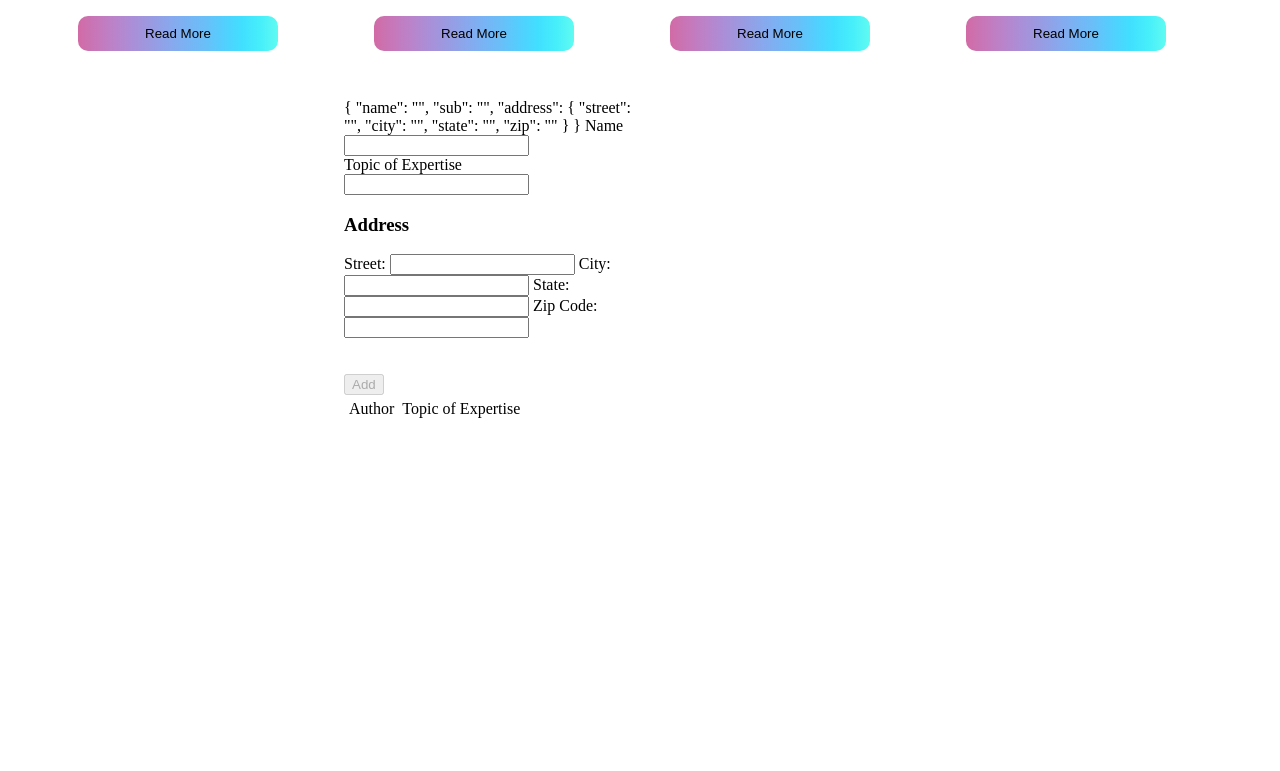
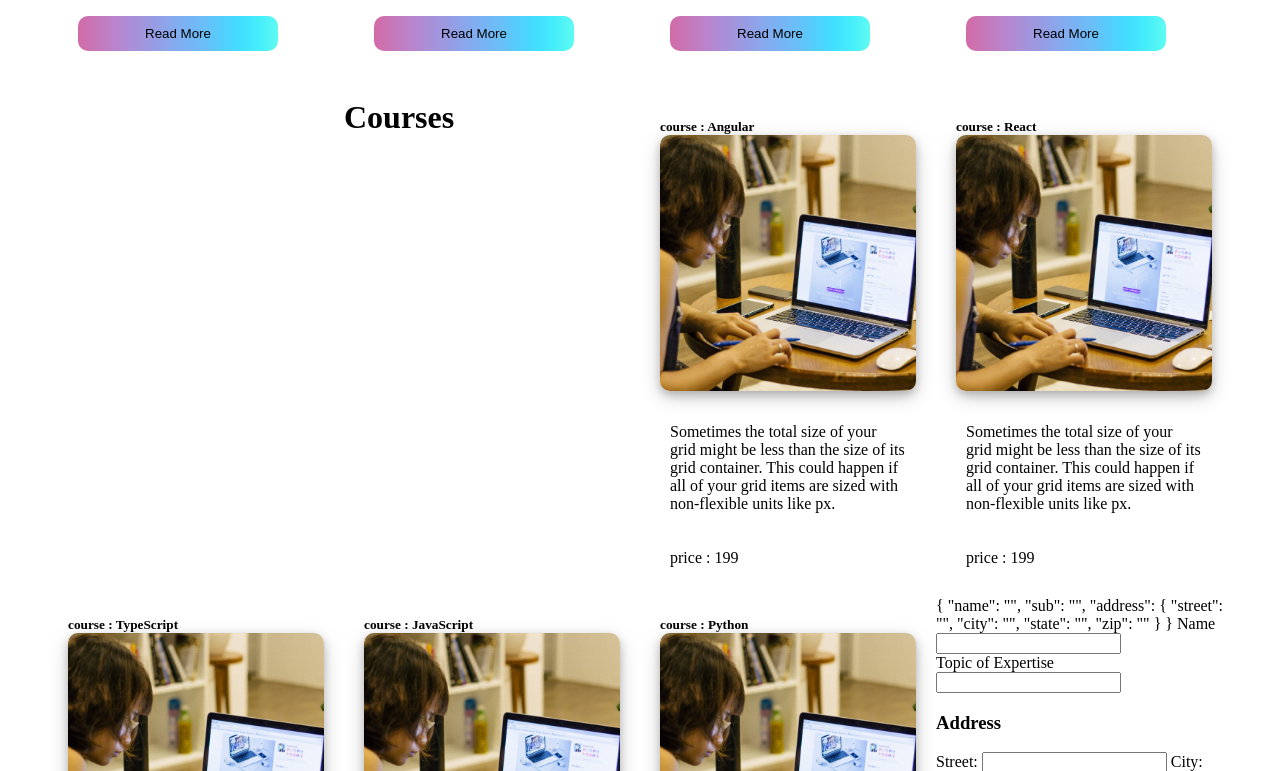
Before and after one commit to vitasoft-practice/practicingGit, an Angular app in the folder Barsha/: page / in a window 1280 px wide. Shown: the part 1269-2040 px from the top of the page. Before the commit the page ends 1740 px from the top, so only its background shows below. Built offline with nearby package versions, Linux system fonts and the light colour scheme.

Commit message:
"services and dependency injection

```diff
--- a/Barsha/src/app/app.module.ts
+++ b/Barsha/src/app/app.module.ts
@@ -10,6 +10,7 @@ import { FormsModule, ReactiveFormsModule } from '@angular/forms';
 import { DemoFormComponent } from './pages/demo-form/demo-form.component';
 import { AuthortableComponent } from './pages/authortable/authortable.component';
 import { SignupformComponent } from './pages/signupform/signupform.component';
+import { CoursesComponent } from './pages/courses/courses.component';
 
 @NgModule({
   declarations: [
@@ -19,7 +20,9 @@ import { SignupformComponent } from './pages/signupform/signupform.component';
     PostCardComponent,
     DemoFormComponent,
     AuthortableComponent,
-    SignupformComponent
+    SignupformComponent,
+    CoursesComponent,
+
   ],
   imports: [
     BrowserModule,
--- /dev/null
+++ b/Barsha/src/app/pages/courses/courses.component.html
@@ -0,0 +1,13 @@
+
+<div class="card">
+    <h5 >course : {{course}}</h5>
+    <img src="assets/images/cardimage.png" style="width: 100%;" alt="card image">
+    <div class="card-body">
+
+        <br/>
+        <p>Sometimes the total size of your grid might be less than the size of its grid container.
+            This could happen if all of your grid items are sized with non-flexible units like px. </p>
+       <br/><br/>
+      <p>price : {{price}}</p>
+    </div>
+</div>
--- /dev/null
+++ b/Barsha/src/app/pages/courses/courses.component.scss
@@ -0,0 +1,29 @@
+@import '/src/scss/button';
+
+*{
+    box-sizing:border-box;
+    margin: 0;
+    padding:0;
+    position: relative;
+
+}
+
+
+%border-t{
+    border:transparent;
+    border-radius: 10px;
+
+}
+.card{
+    background:transparent;
+    padding:10px;
+    @extend %border-t;
+    img{
+        @extend %border-t;
+        box-shadow: 0 4px 8px 0 rgba(0, 0, 0, 0.2), 0 6px 20px 0 rgba(0, 0, 0, 0.19);
+
+    }
+    .card-body{
+        padding:10px;
+    }
+}
--- /dev/null
+++ b/Barsha/src/app/pages/courses/courses.component.ts
@@ -0,0 +1,23 @@
+import { Component, OnInit, Input } from '@angular/core';
+import { PriceServiceService } from 'src/app/price-service.service';
+
+@Component({
+  selector: 'app-courses',
+  templateUrl: './courses.component.html',
+  styleUrls: ['./courses.component.scss'],
+  providers: [PriceServiceService]
+})
+export class CoursesComponent implements OnInit {
+  @Input() course:string;
+  price = this.ps.coursePrice();
+
+  constructor(private ps: PriceServiceService) {
+    this.course ='';
+
+   }
+
+  ngOnInit(): void {
+
+  }
+
+}
--- a/Barsha/src/app/pages/demo-form/demo-form.component.html
+++ b/Barsha/src/app/pages/demo-form/demo-form.component.html
@@ -17,6 +17,8 @@
     {{ profileForm?.value | json }}
     <label>Name</label>
     <input type="text" formControlName ="name" />
+
+    <!-- <span *ngIf = "name.hasError('required')"> Please fill in the name</span> -->
     <br/>
     <label>Topic of Expertise</label>
     <input type="text" formControlName ="sub" />
--- a/Barsha/src/app/pages/homepage/homepage.component.html
+++ b/Barsha/src/app/pages/homepage/homepage.component.html
@@ -25,6 +25,13 @@
     </div>
 
     <br/><br/>
+
+    <h1>Courses</h1>
+
+    <div class ="col" *ngFor ="let course of courses">
+
+        <app-courses [course] ="course" ></app-courses>
+    </div>
     <app-demo-form></app-demo-form>
     <!-- <form>
         <h3>Add your ideas</h3>
--- a/Barsha/src/app/pages/homepage/homepage.component.ts
+++ b/Barsha/src/app/pages/homepage/homepage.component.ts
@@ -1,10 +1,12 @@
 import { Component, OnInit } from '@angular/core';
+import { PriceServiceService } from 'src/app/price-service.service';
 
 //decorators- metadata added to our code
 @Component({
   selector: 'app-homepage', //to use this comp in our markup
   templateUrl: './homepage.component.html', //load our template from the file
-  styleUrls: ['./homepage.component.scss']
+  styleUrls: ['./homepage.component.scss'],
+  providers :[PriceServiceService]
 })
 export class HomepageComponent implements OnInit {
 
@@ -12,13 +14,15 @@ export class HomepageComponent implements OnInit {
 
   curdate = Date.now();
 
-  constructor(){
+  constructor(private ps : PriceServiceService){
     this.names = ['Barsha' , 'Carlos' , 'Henry' , 'Natalie'];
 
   }
 
+  courses= this.ps.courses;
 
   ngOnInit(): void {
+
   }
 
 }
--- a/Barsha/src/app/pages/signupform/signupform.component.html
+++ b/Barsha/src/app/pages/signupform/signupform.component.html
@@ -1,10 +1,11 @@
 <form [formGroup] = 'signupForm'>
     <label>Name</label>:<br/>
-    <input type="text" formControlName="name" />
-    <span *ngIf = "!signupForm.valid"> NAme is required</span> <br/>
+    <input type="text" formControlName = "name" />
+    <!-- {{name.value}} -->
+    <!-- <span *ngIf = "name.errors?.required"> NAme is required</span> <br/> -->
     <label>Email</label>:<br/>
     <input type="text" formControlName="email" />
-    <span *ngIf = "!signupForm.valid "> Enter valid email address</span> <br/>
+    <!-- <span *ngIf = "!signupForm.valid "> Enter valid email address</span> <br/> -->
     <br/>
     <div formGroupName ="address">
 
--- a/Barsha/src/app/pages/signupform/signupform.component.ts
+++ b/Barsha/src/app/pages/signupform/signupform.component.ts
@@ -1,5 +1,5 @@
 import { Component, OnInit } from '@angular/core';
-import {FormBuilder , Validators, AbstractControl} from "@angular/forms";
+import {FormBuilder , Validators} from "@angular/forms";
 
 @Component({
   selector: 'app-signupform',
@@ -17,6 +17,10 @@ export class SignupformComponent implements OnInit {
       zip:['']
     })
   })
+
+  // get name(){
+  //   this.signupForm.value.name;
+  // }
   constructor( private fb:FormBuilder ) { }
 
   ngOnInit(): void {
--- /dev/null
+++ b/Barsha/src/app/price-service.service.ts
@@ -0,0 +1,15 @@
+import { Injectable } from '@angular/core';
+
+@Injectable({
+  providedIn: 'root'
+})
+export class PriceServiceService {
+
+  constructor() {
+
+   }
+   coursePrice():number{
+     return 199;
+   }
+   courses =["Angular" , "React" , "TypeScript" , "JavaScript" , "Python"];
+}
```
Also changed, not shown: 2 other files (tests, documents, lock files or other folders).
